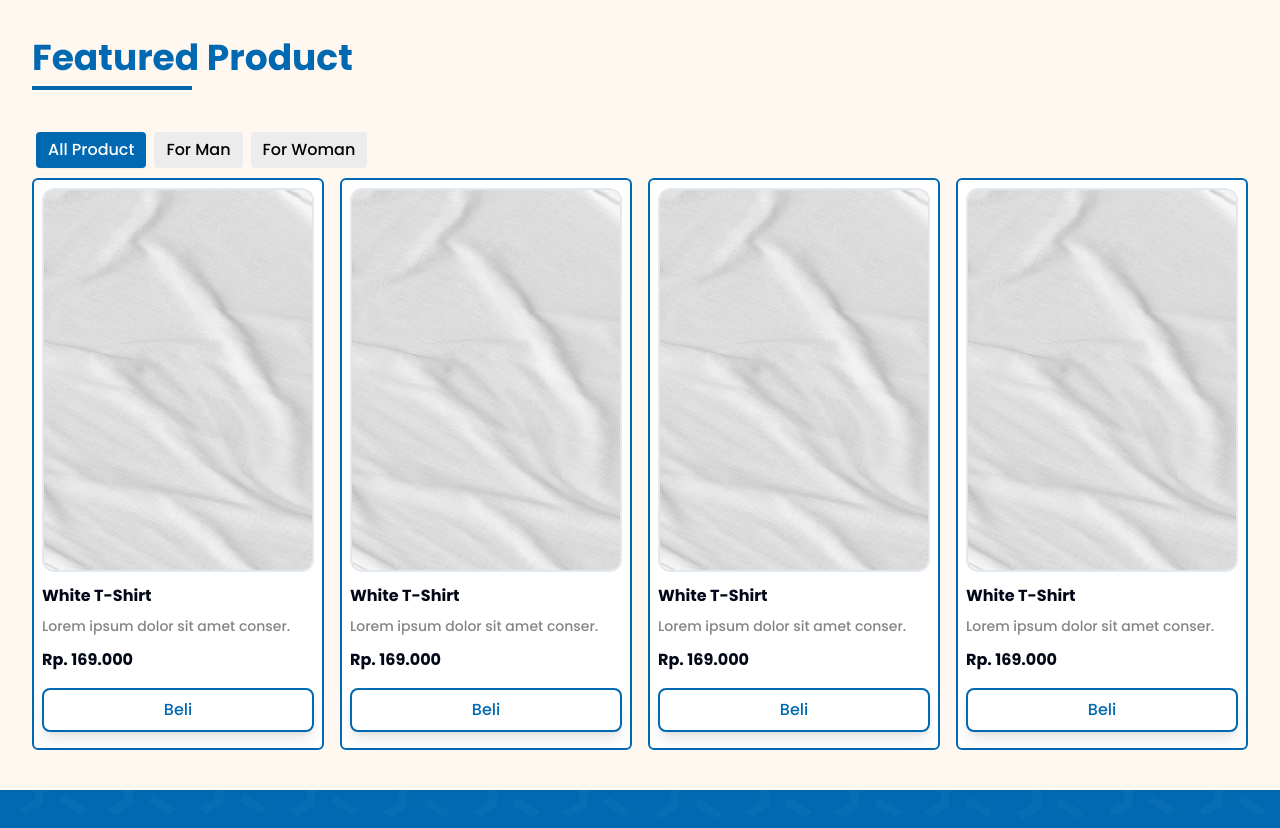
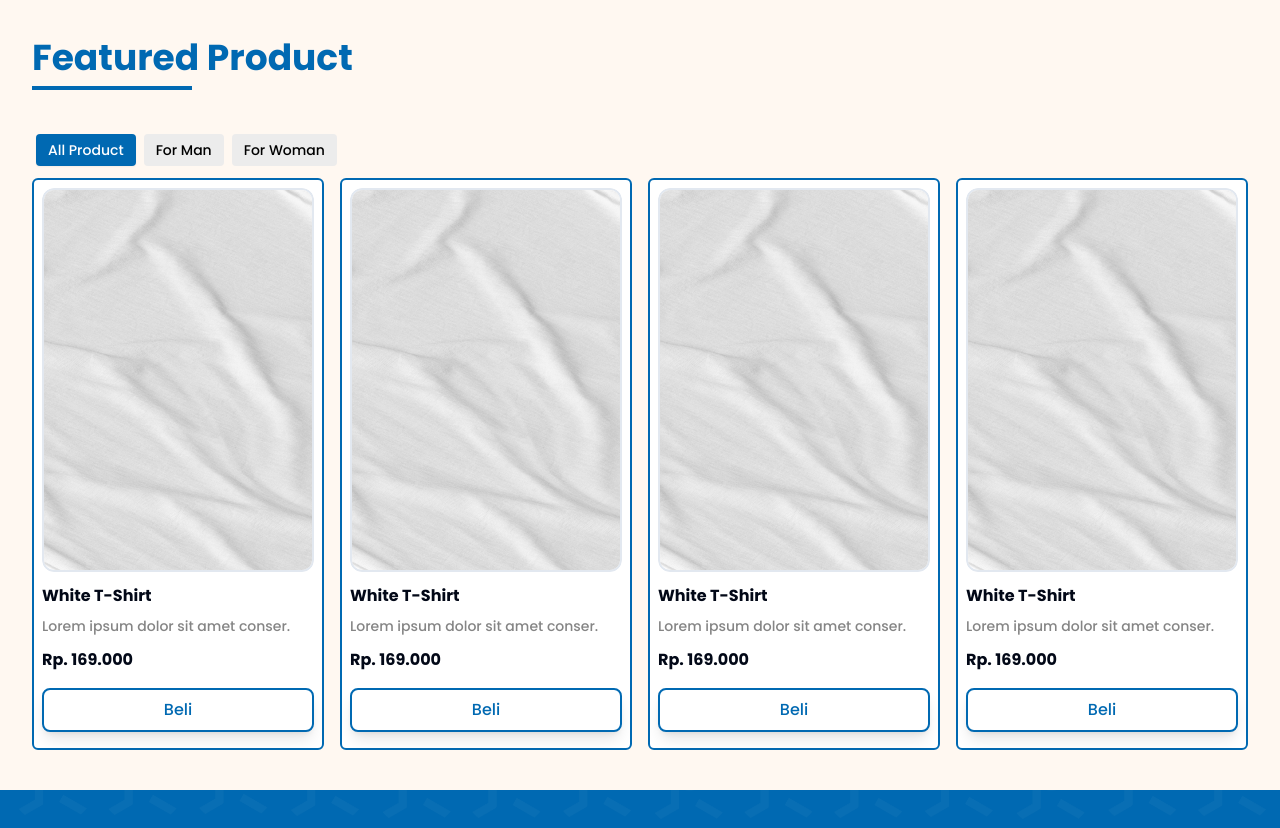
Before and after one commit to KhafidzHaikal/Sandang-Gurau-Group, a Next.js app: page /plain-habit in a window 1280 px wide. Shown: the part 822-1650 px from the top of the page. Built offline with nearby package versions, Linux system fonts and the light colour scheme; a web font is replaced by a local one.

Commit message:
update font

```diff
--- a/src/app/plain-habit/components/product.tsx
+++ b/src/app/plain-habit/components/product.tsx
@@ -12,9 +12,9 @@ export default function ProductList() {
   return (
     <Tabs defaultValue="all">
       <TabsList className="bg-transparent">
-        <TabsTrigger value="all" className="text-md bg-[#ECECEC] text-black data-[state=active]:bg-[#0069B2] data-[state=active]:text-white">All Product</TabsTrigger>
-        <TabsTrigger value="man" className="text-md bg-[#ECECEC] mx-2 text-black data-[state=active]:bg-[#0069B2] data-[state=active]:text-white">For Man</TabsTrigger>
-        <TabsTrigger value="woman" className="text-md bg-[#ECECEC] text-black data-[state=active]:bg-[#0069B2] data-[state=active]:text-white">For Woman</TabsTrigger>
+        <TabsTrigger value="all" className="bg-[#ECECEC] text-black data-[state=active]:bg-[#0069B2] data-[state=active]:text-white">All Product</TabsTrigger>
+        <TabsTrigger value="man" className="bg-[#ECECEC] mx-2 text-black data-[state=active]:bg-[#0069B2] data-[state=active]:text-white">For Man</TabsTrigger>
+        <TabsTrigger value="woman" className="bg-[#ECECEC] text-black data-[state=active]:bg-[#0069B2] data-[state=active]:text-white">For Woman</TabsTrigger>
       </TabsList>
       <TabsContent value="all">
         <Carousel>
```
